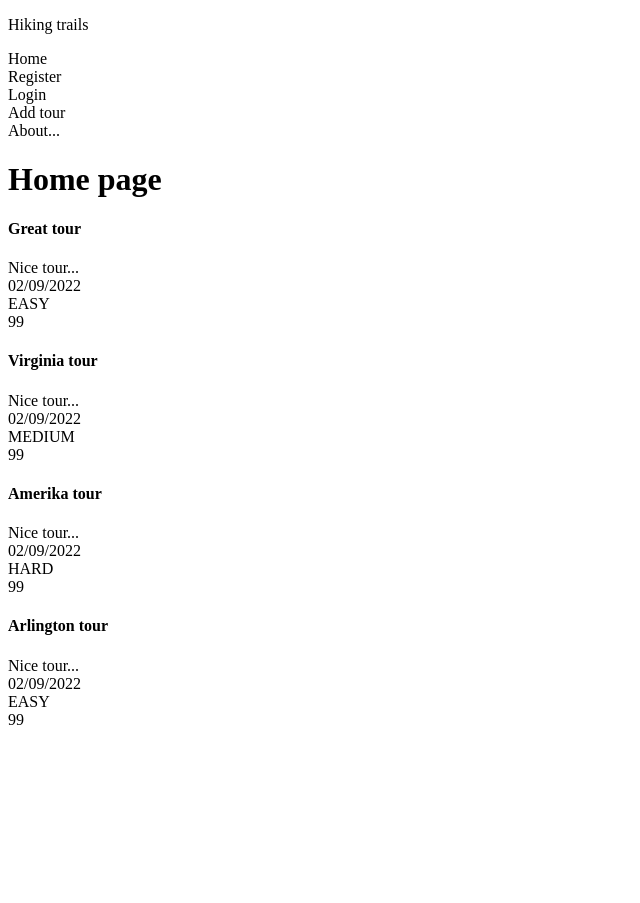
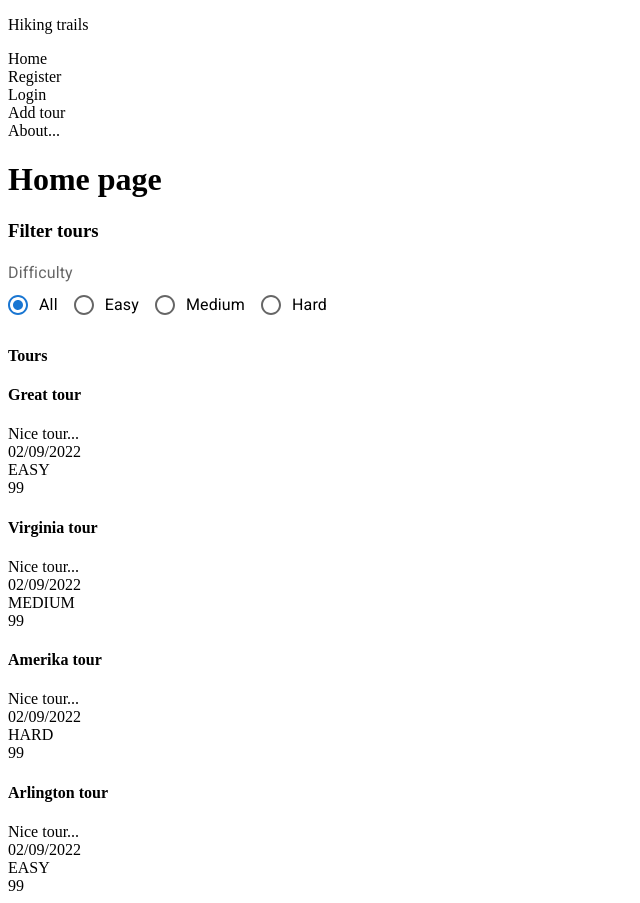
Before and after one commit to bokigolic/hiking-2, a React (Create React App) app in the folder hiking-react/: page / in a window 1280 px wide. Shown: the whole page, without its empty margins (0-640 px from the left). Before the commit the page ends 800 px from the top, so only its background shows below. Built offline with nearby package versions, Linux system fonts and the light colour scheme.

Commit message:
tour filter easy, medium and hard works

```diff
--- a/hiking-react/src/components/PageHome.jsx
+++ b/hiking-react/src/components/PageHome.jsx
@@ -1,9 +1,43 @@
+import { FormControlLabel, FormLabel, Radio, RadioGroup } from "@mui/material";
+import { useState } from "react";
 import { useSelector } from "react-redux";
 
 const PageHome = (props) => {
+
+  // SEKCIJA FILTER
+  const preset = {
+    search: '',
+    difficulty: 'ALL',
+    trail_length: 1,
+    max_participants: 99
+  };
+
+  const [formState, setFormState] = useState(preset);
+
+  const handleChange = (e) => {
+    // univerzalni handler za sva inpout polja
+    const target = e.target;
+    const value = target.type === 'checkbox' ? target.checked : target.value;
+    const name = target.name;
+    setFormState({
+      ...formState,
+      [name]: value
+    });
+  };
+
+
+  // SEKCIJA LISTA TURA
   const tours = useSelector((state) => state.tours); // uzimamo podatak tours iz globalnog reducovog statea apliakcije
 
-  let jsx = tours.map((tour, index) => {
+  const filteredTours = tours.filter((tour)=>{
+    if (tour.difficulty === formState.difficulty || formState.difficulty === 'ALL') {
+      return true; // stay ina array
+    } else {
+      return false; // deleted from array
+    }
+  });
+
+  let jsx = filteredTours.map((tour, index) => {
     return (
       <div key={tour._id}>
         <h4>{tour.name}</h4>
@@ -19,6 +53,22 @@ const PageHome = (props) => {
   return (
     <>
       <h1> Home page </h1>
+      <h3>Filter tours</h3>
+
+      <FormLabel id="difficulty">Difficulty</FormLabel>
+            <RadioGroup
+              row
+              name="difficulty"
+              value={formState.difficulty}
+              onChange={handleChange}
+            >
+              <FormControlLabel value="ALL" control={<Radio />} label="All" />
+              <FormControlLabel value="EASY" control={<Radio />} label="Easy" />
+              <FormControlLabel value="MEDIUM" control={<Radio />} label="Medium" />
+              <FormControlLabel value="HARD" control={<Radio />} label="Hard" />
+            </RadioGroup>
+
+      <h4>Tours</h4>
       {jsx}
     </>
   );
```
